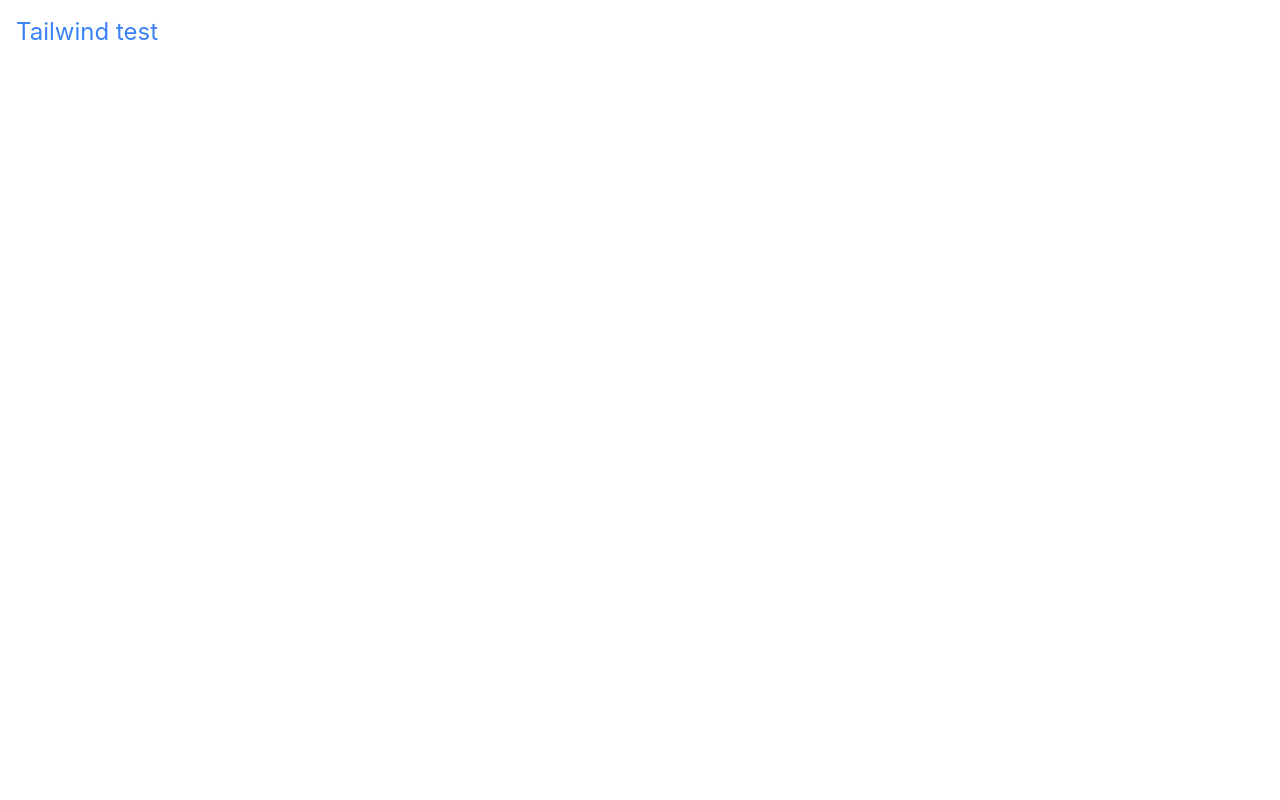
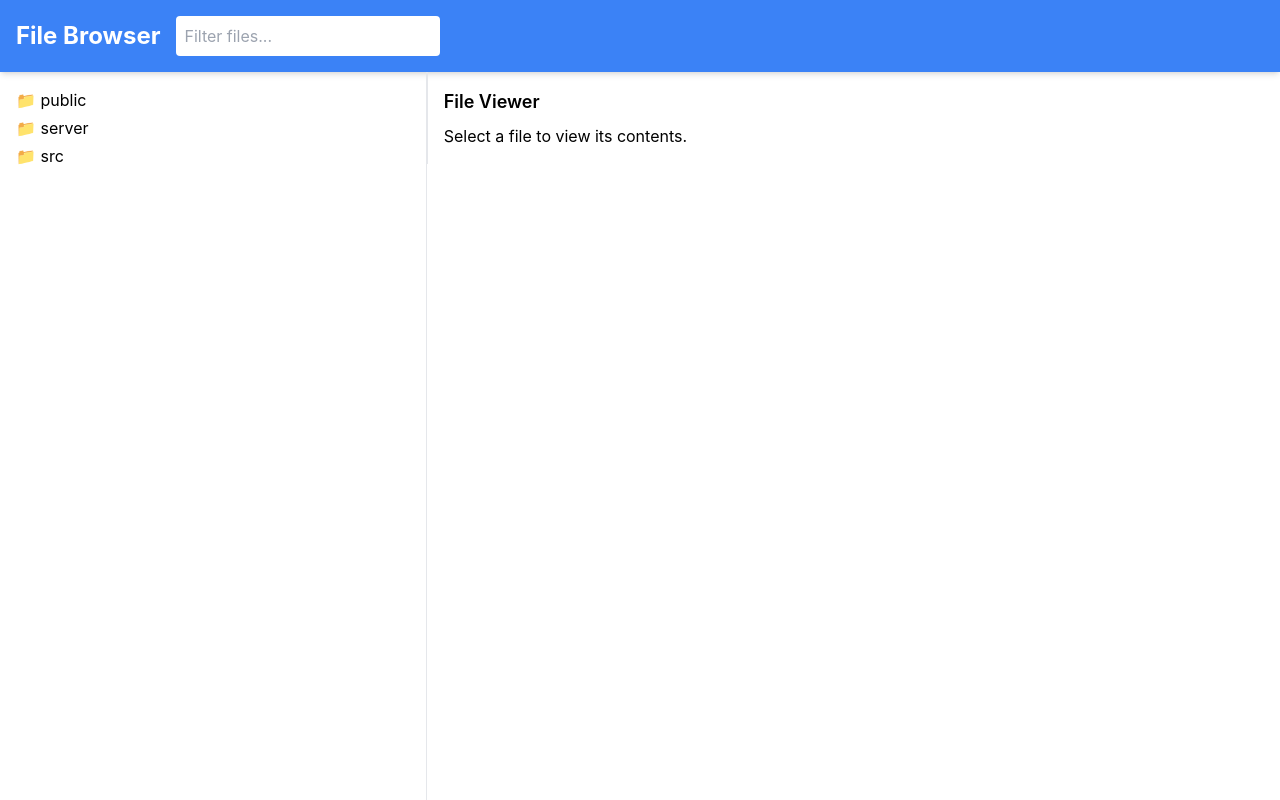
Before and after one commit to draganaaz/file-browser, a React (Create React App) app: page / in a window 1280 px wide. Built offline with nearby package versions, Linux system fonts and the light colour scheme; the HTML template or start-up script is replaced by a standard one.

Commit message:
feature: setting up the page, creating base components

```diff
--- a/src/App.tsx
+++ b/src/App.tsx
@@ -1,7 +1,21 @@
-import './App.css';
+import Header from './components/Header/Header';
+import FileTreeView from './components/FileTreeView/FileTreeView';
+import FileViewer from './components/FileViewer/FileViewer';
 
 function App() {
-  return <div className="p-4 text-2xl text-blue-500">Tailwind test</div>;
+  return (
+    <div className="flex flex-col h-screen">
+      <Header />
+      <div className="flex flex-1">
+        <div className="w-1/3 border-r">
+          <FileTreeView />
+        </div>
+        <div className="w-2/3">
+          <FileViewer />
+        </div>
+      </div>
+    </div>
+  );
 }
 
 export default App;
--- /dev/null
+++ b/src/components/FileTreeView/FileTreeView.tsx
@@ -0,0 +1,27 @@
+import React from 'react';
+
+interface FileNode {
+  id: string;
+  name: string;
+  type: 'folder' | 'file';
+}
+
+const FileTreeView: React.FC = () => {
+  const initialData: FileNode[] = [
+    { id: '1', name: 'public', type: 'folder' },
+    { id: '2', name: 'server', type: 'folder' },
+    { id: '3', name: 'src', type: 'folder' },
+  ];
+
+  return (
+    <ul className="p-4">
+      {initialData.map((node) => (
+        <li key={node.id} className="mb-1 flex items-center">
+          📁 {node.name}
+        </li>
+      ))}
+    </ul>
+  );
+};
+
+export default FileTreeView;
--- /dev/null
+++ b/src/components/FileViewer/FileViewer.tsx
@@ -0,0 +1,12 @@
+import React from 'react';
+
+const FileViewer: React.FC = () => {
+  return (
+    <div className="p-4 border-l">
+      <h2 className="text-lg font-semibold mb-2">File Viewer</h2>
+      <p>Select a file to view its contents.</p>
+    </div>
+  );
+};
+
+export default FileViewer;
--- /dev/null
+++ b/src/components/Header/Header.tsx
@@ -0,0 +1,16 @@
+import React from 'react';
+
+const Header: React.FC = () => {
+  return (
+    <header className="w-full p-4 bg-blue-500 text-white shadow-md flex items-center justify-start gap-4">
+      <h1 className="text-2xl font-bold">File Browser</h1>
+      <input
+        type="text"
+        placeholder="Filter files..."
+        className="p-2 rounded text-gray-700"
+      />
+    </header>
+  );
+};
+
+export default Header;
```
Also changed, not shown: .eslintrc.json, 1 other file (tests, documents, lock files or other folders).
